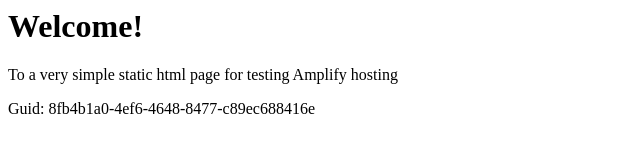
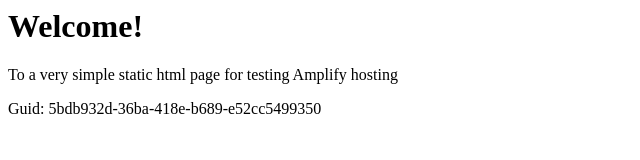
Before and after one commit to aws-aemilia-cdg/Github-PR-Commit-Integration-Test-DoNotTouch-GitHubWebhookPushCanaryTest-v1-preprod-eu-west-3, a website: page src/index.html in a window 1280 px wide. Shown: the full height of the page, 0-640 px from the left. Drawn offline with Linux system fonts and the light colour scheme.

Commit message:
commit from integ tests

```diff
--- a/src/index.html
+++ b/src/index.html
@@ -12,6 +12,6 @@
 <body>
     <h1>Welcome!</h1>
     <p>To a very simple static html page for testing Amplify hosting</p>
-    <p>Guid: 8fb4b1a0-4ef6-4648-8477-c89ec688416e</p></body>
+    <p>Guid: 5bdb932d-36ba-418e-b689-e52cc5499350</p></body>
 
 </html>
```
